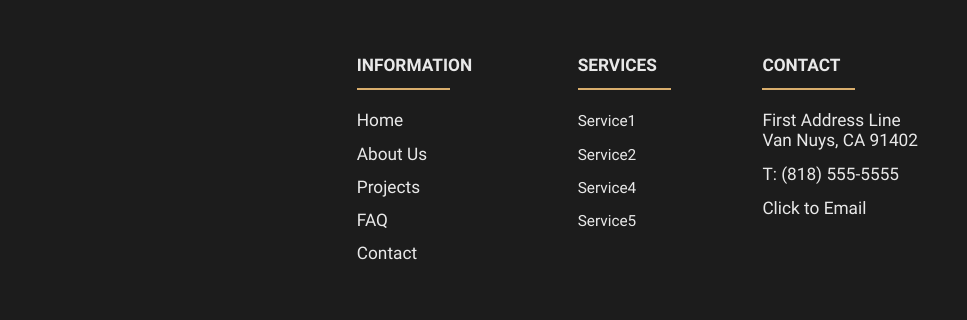
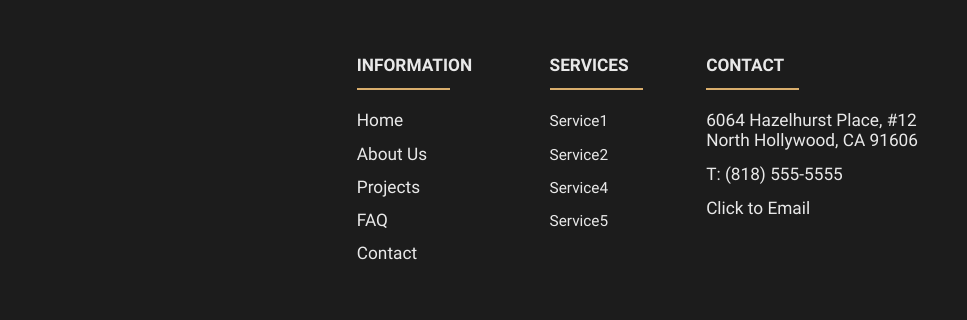
Before and after one commit to ghmanjurr/Gary-s-Site-v2, a website: page about.html in a window 1280 px wide. Shown: the part 2907-3227 px from the top of the page, 313-1280 px from the left. Drawn offline with nearby package versions, Linux system fonts and the light colour scheme.

Commit message:
updated business address

```diff
--- a/about.html
+++ b/about.html
@@ -206,7 +206,7 @@
                     </ul>
                     <ul>
                         <li><h2>Contact</h2></li>
-                        <li><a href="/contact.html">First Address Line<br>Van Nuys, CA 91402</a></li>
+                        <li><a href="/contact.html">6064 Hazelhurst Place, #12<br>North Hollywood, CA 91606</a></li>
                         <li><a href="tel:555-779-4407">T: (818) 555-5555</a></li>
                         <li><a href="mailto:email@email.com">Click to Email</a></li>
                     </ul>
```
Also changed, not shown: contact.html (+1 -1 lines), index.html (+2 -2 lines), projects.html (+1 -1 lines), reviews.html (+1 -1 lines).
